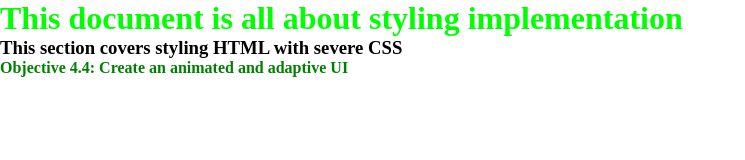
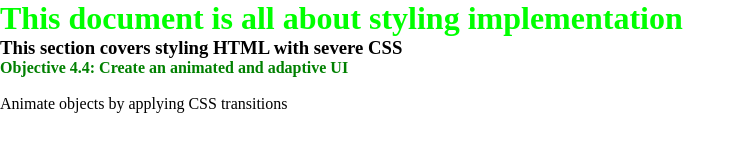
Before and after one commit to curt953/70-480, a website: page Exam Preparation/docs/nine.html in a window 1280 px wide. Shown: the whole page, without its empty margins (0-745 px from the left). Drawn offline with nearby package versions, Linux system fonts and the light colour scheme.

Commit message:
Commit on 18.01.2019. Added the css for the 4.3 objective.

```diff
--- a/Exam Preparation/docs/nine.html
+++ b/Exam Preparation/docs/nine.html
@@ -152,7 +152,7 @@
             <h4>Objective 4.4: Create an animated and adaptive UI</h4>
         </header>
         <br>
-        <div></div>
+        <div id="animateTransitions">Animate objects by applying CSS transitions</div>
     </section>
 
 </article>
--- a/Exam Preparation/styles/two.css
+++ b/Exam Preparation/styles/two.css
@@ -364,3 +364,7 @@ html, body {
 }
 
 /* Objective 4.4: Create an animated and adaptive UI */
+
+#animateTransitions {
+    display: flex;
+}
```
